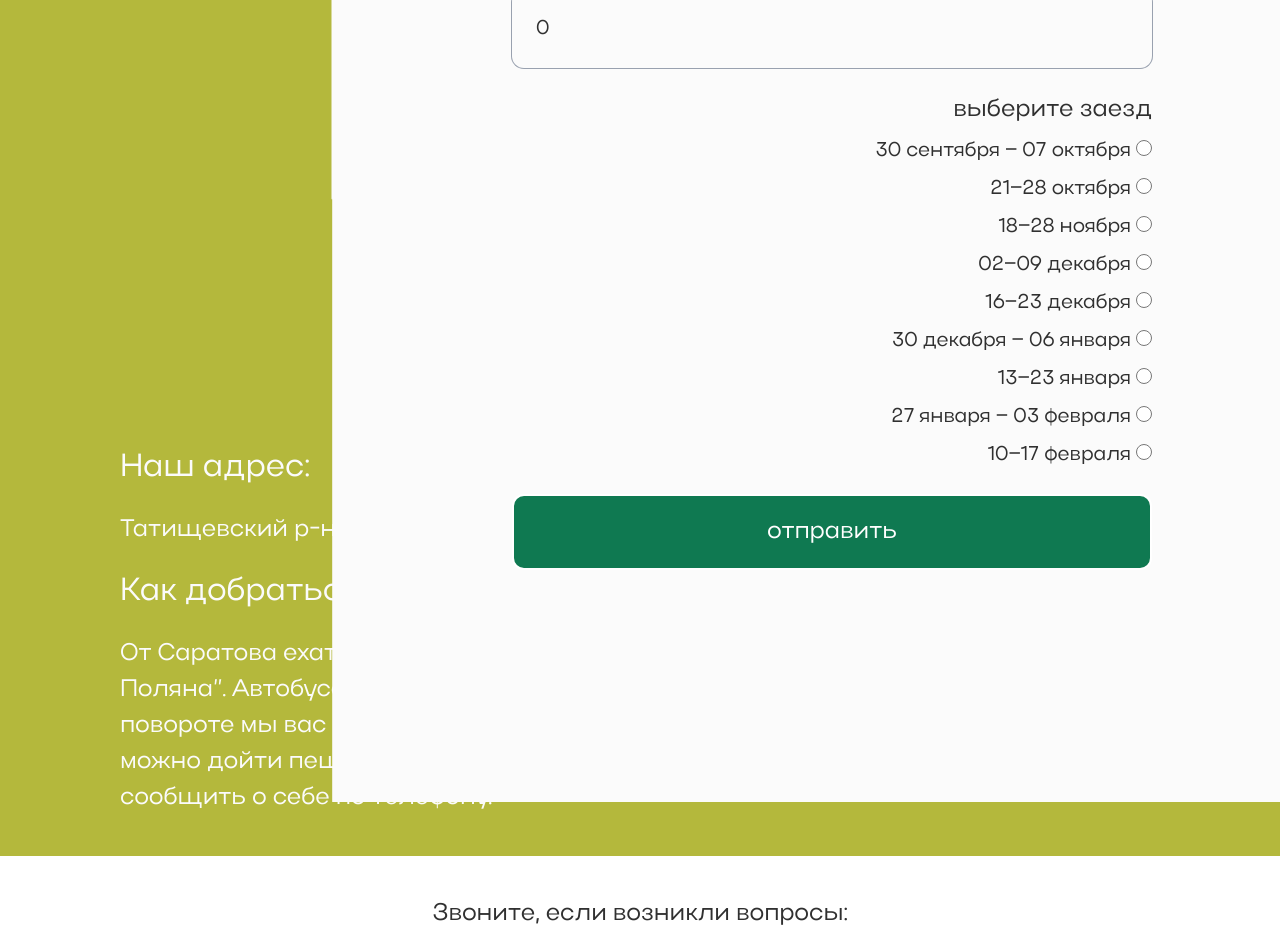
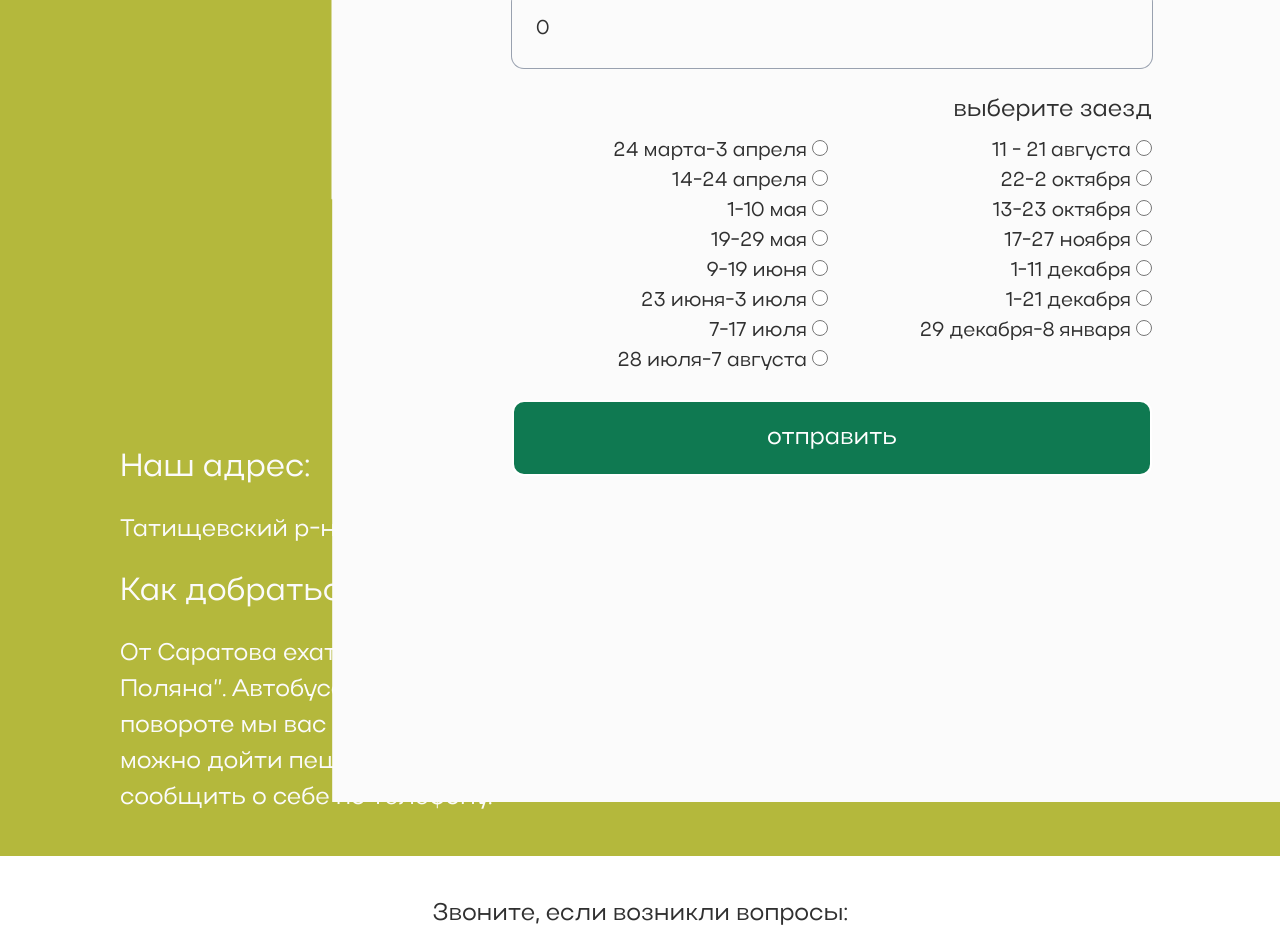
Before and after one commit to artashesGiv/yagodnaya-polyana, a Nuxt app: page / in a window 1280 px wide. Shown: the part 6200-7133 px from the top of the page. Built offline with nearby package versions, Linux system fonts and the light colour scheme; a web font is replaced by a local one.

Commit message:
update price an date

```diff
--- /dev/null
+++ b/assets/content/index.ts
@@ -0,0 +1,17 @@
+export const dateArrivals = [
+  '24 марта-3 апреля',
+  '14-24 апреля',
+  '1-10 мая',
+  '19-29 мая',
+  '9-19 июня',
+  '23 июня-3 июля',
+  '7-17 июля',
+  '28 июля-7 августа',
+  '11 - 21 августа',
+  '22-2 октября',
+  '13-23 октября',
+  '17-27 ноября',
+  '1-11 декабря',
+  '1-21 декабря',
+  '29 декабря-8 января',
+]
--- a/components/contacts/form.vue
+++ b/components/contacts/form.vue
@@ -92,9 +92,9 @@
       >
         выберите заезд
       </p>
-      <ul class="flex flex-col items-end gap-2">
+      <ul class="columns-2 justify-items-end gap-2">
         <li
-          v-for="option in arrivalOptions"
+          v-for="option in dateArrivals"
           :key="option"
           class="flex items-center gap-2"
         >
@@ -152,6 +152,8 @@
 </template>
 
 <script setup lang="ts">
+import { dateArrivals } from 'assets/content'
+
 interface BookingForm {
   name: string
   phone: string
@@ -178,18 +180,6 @@ const errors = reactive<Record<keyof BookingForm, string | null>>({
 
 const submitting = ref(false)
 const success = ref(false)
-
-const arrivalOptions = [
-  '30 сентября – 07 октября',
-  '21–28 октября',
-  '18–28 ноября',
-  '02–09 декабря',
-  '16–23 декабря',
-  '30 декабря – 06 января',
-  '13–23 января',
-  '27 января – 03 февраля',
-  '10–17 февраля',
-]
 
 function resetErrors() {
   ;(Object.keys(errors) as (keyof BookingForm)[]).forEach(
--- a/components/modal/price.vue
+++ b/components/modal/price.vue
@@ -11,14 +11,14 @@
           class="text-primary text-[20px] italic lg:text-[24px] xl:text-[28px]"
         >
           Стоимость 7-дневного заезда (питание включено) –
-          <strong class="font-extrabold">19 600 руб.</strong> <br />
+          <strong class="font-extrabold">24 500 - 25 900 руб.</strong> <br />
           Стоимость 10-дневного заезда (питание включено) –
-          <strong class="font-extrabold">28 000 руб.</strong>
+          <strong class="font-extrabold">35 000 - 37 000 руб.</strong>
         </p>
         <ul
-          class="grid list-disc grid-cols-1 gap-1 pl-5 text-[18px] lg:grid-cols-2 lg:text-[22px] xl:text-[24px]"
+          class="list-disc columns-2 justify-items-start gap-1 pl-5 text-[18px] lg:grid-cols-2 lg:text-[22px] xl:text-[24px]"
         >
-          <li v-for="item in list" :key="item">{{ item }}</li>
+          <li v-for="item in dateArrivals" :key="item">{{ item }}</li>
         </ul>
       </div>
 
@@ -30,6 +30,8 @@
   </modal-base>
 </template>
 <script setup lang="ts">
+import { dateArrivals } from 'assets/content'
+
 type Props = {
   isModalOpen: boolean
 }
@@ -39,16 +41,4 @@ type Emits = {
 
 defineProps<Props>()
 defineEmits<Emits>()
-
-const list = [
-  '30 сентября – 07 октября',
-  '21-28 октября',
-  '18-28 ноября',
-  '02-09 декабря',
-  '16-23 декабря',
-  '30 декабря – 06 января',
-  '13-23 января',
-  '27 января – 03 февраля',
-  '10-17 февраля',
-]
 </script>
```
